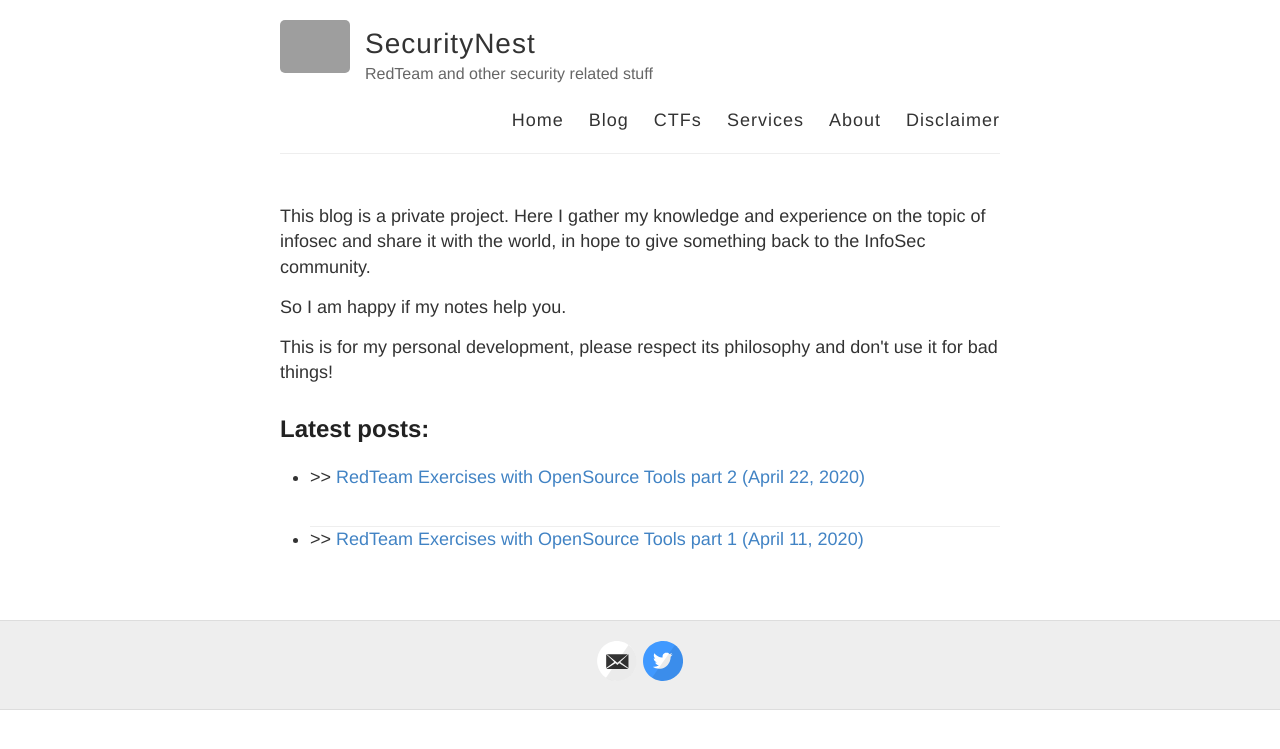
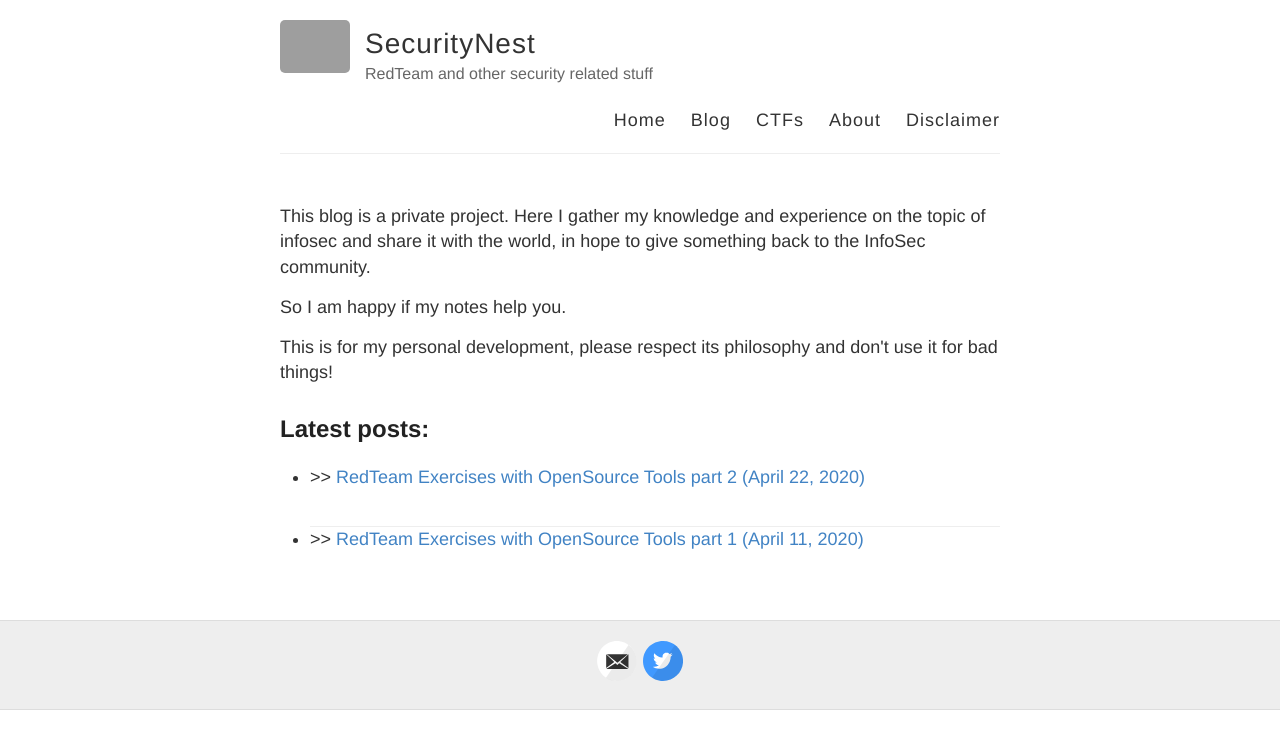
Before and after one commit to whmacmac/test, a Jekyll site: the page built from index.html, in a window 1280 px wide. Shown: the top 749 px of the page. Built offline with Jekyll 4.4.1, drawn with Linux system fonts in a browser that asks for light colours; grey boxes are pictures that could not be loaded.

Commit message:
Update default.html

```diff
--- a/_layouts/default.html
+++ b/_layouts/default.html
@@ -29,7 +29,6 @@
             <a href="{{ site.baseurl }}/">Home</a>
             <a href="{{ site.baseurl }}/blog">Blog</a>
             <a href="{{ site.baseurl }}/ctf">CTFs</a>
-            <a href="{{ site.baseurl }}/services">Services</a>
             <a href="{{ site.baseurl }}/about">About</a>
             <a href="{{ site.baseurl }}/disclaimer">Disclaimer</a>
           </nav>
```
